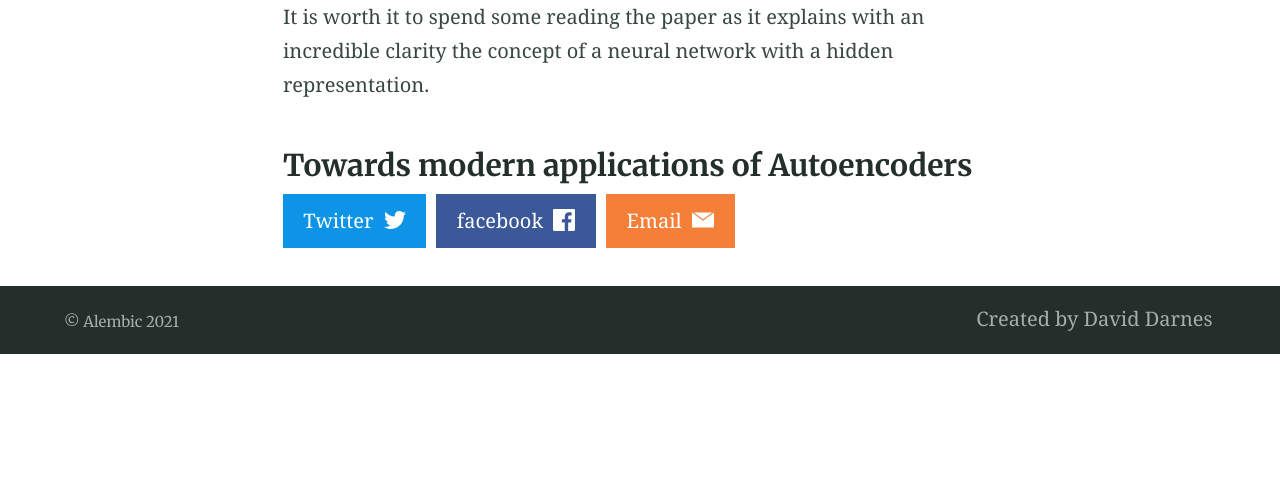
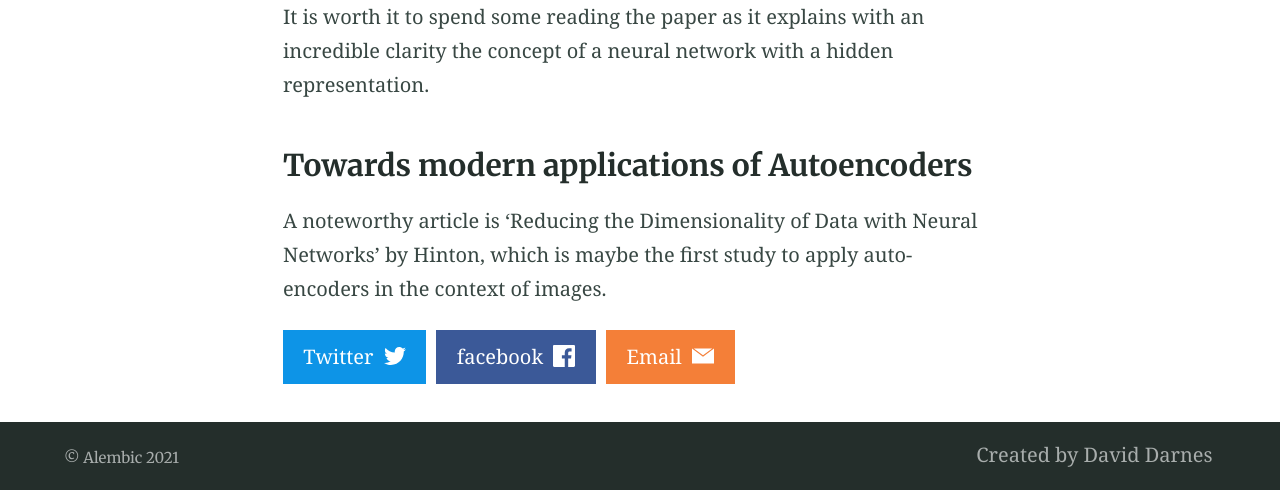
Before and after one commit to back2theprop/back2theprop, a Jekyll site: the page built from _posts/2021-02-07-the-beginner's-guide-to-autoencoders.md, in a window 1280 px wide and 900 px high, scrolled down 1541 px, cut to the strip 410-900 px from the top of the window. Built offline with Jekyll 4.4.1, drawn with Linux system fonts in a browser that asks for light colours; before the commit the page ends 2305 px from its top, so only the background shows below that.

Commit message:
Update 2021-02-07-the-beginner's-guide-to-autoencoders.md

```diff
--- a/_posts/2021-02-07-the-beginner's-guide-to-autoencoders.md
+++ b/_posts/2021-02-07-the-beginner's-guide-to-autoencoders.md
@@ -25,3 +25,4 @@ The second, unapproved, answer to the same question points to an earlier paper r
 It is worth it to spend some reading the paper as it explains with an incredible clarity the concept of a neural network with a hidden representation.
 
 ### Towards modern applications of Autoencoders
+A noteworthy article is 'Reducing the Dimensionality of Data with Neural Networks' by Hinton, which is maybe the first study to apply auto-encoders in the context of images.
```
